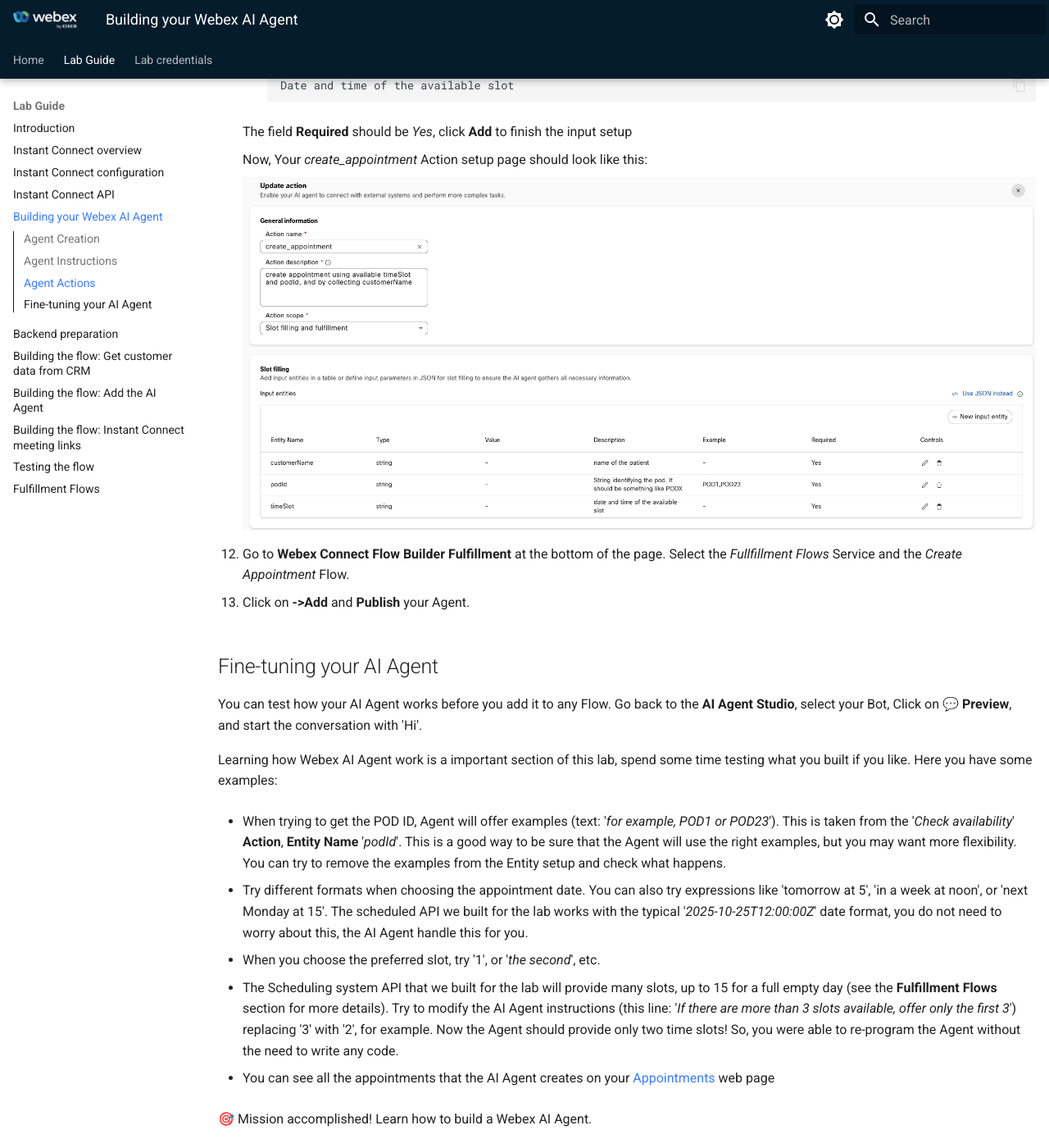
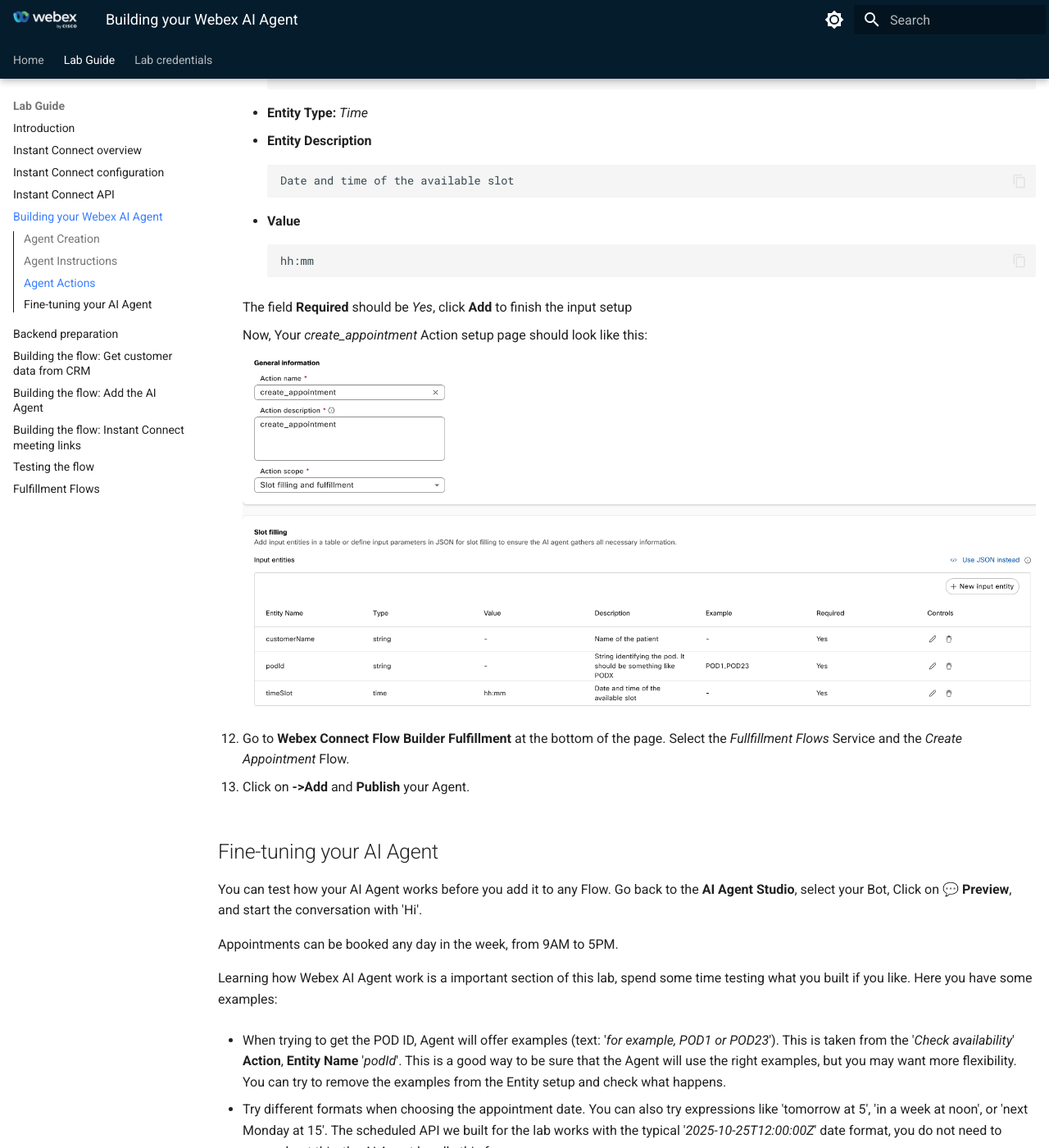
Before and after one commit to WebexCC-SA/LAB-2857, an MkDocs documentation site: the page built from docs/04-ai-agent-create.md, in a window 1280 px wide and 1400 px high, scrolled down 5780 px. Shown: the whole window at 82% size. Built offline with MkDocs 1.6.1 and Material for MkDocs 9.7.7, drawn with Linux system fonts in a browser that asks for light colours.

Commit message:
moving strings to times

````diff
--- a/docs/04-ai-agent-create.md
+++ b/docs/04-ai-agent-create.md
@@ -148,10 +148,14 @@
         ```
         preferredTime
         ```
-    - **Entity Type:** _String_
+    - **Entity Type:** _Time_
     - **Entity Description**
         ```
         User’s preferred time
+        ```
+    - **Value**
+        ```
+        hh:mm
         ```
     Add two **Entity Examples**, like _10:00_ and _14:30_.
 
@@ -219,10 +223,14 @@
         ```
         timeSlot
         ```
-    - **Entity Type:** _String_
+    - **Entity Type:** _Time_
     - **Entity Description**
         ```
         Date and time of the available slot
+        ```
+    - **Value**
+        ```
+        hh:mm
         ```
 
     The field **Required** should be _Yes_, click **Add** to finish the input setup
@@ -239,6 +247,8 @@
 
 You can test how your AI Agent works before you add it to any Flow. Go back to the **AI Agent Studio**, select your Bot, Click on 💬 **Preview**, and start the conversation with 'Hi'.
 
+Appointments can be booked any day in the week, from 9AM to 5PM.
+
 Learning how Webex AI Agent work is a important section of this lab, spend some time testing what you built if you like. Here you have some examples:
 
 - When trying to get the POD ID, Agent will offer examples (text: '_for example, POD1 or POD23_'). This is taken from the '_Check availability_' **Action**, **Entity Name** '_podId_'. This is a good way to be sure that the Agent will use the right examples, but you may want more flexibility. You can try to remove the examples from the Entity setup and check what happens.
````
Also changed, not shown: docs/images/action-availability.png, docs/images/action-create-app.png.
